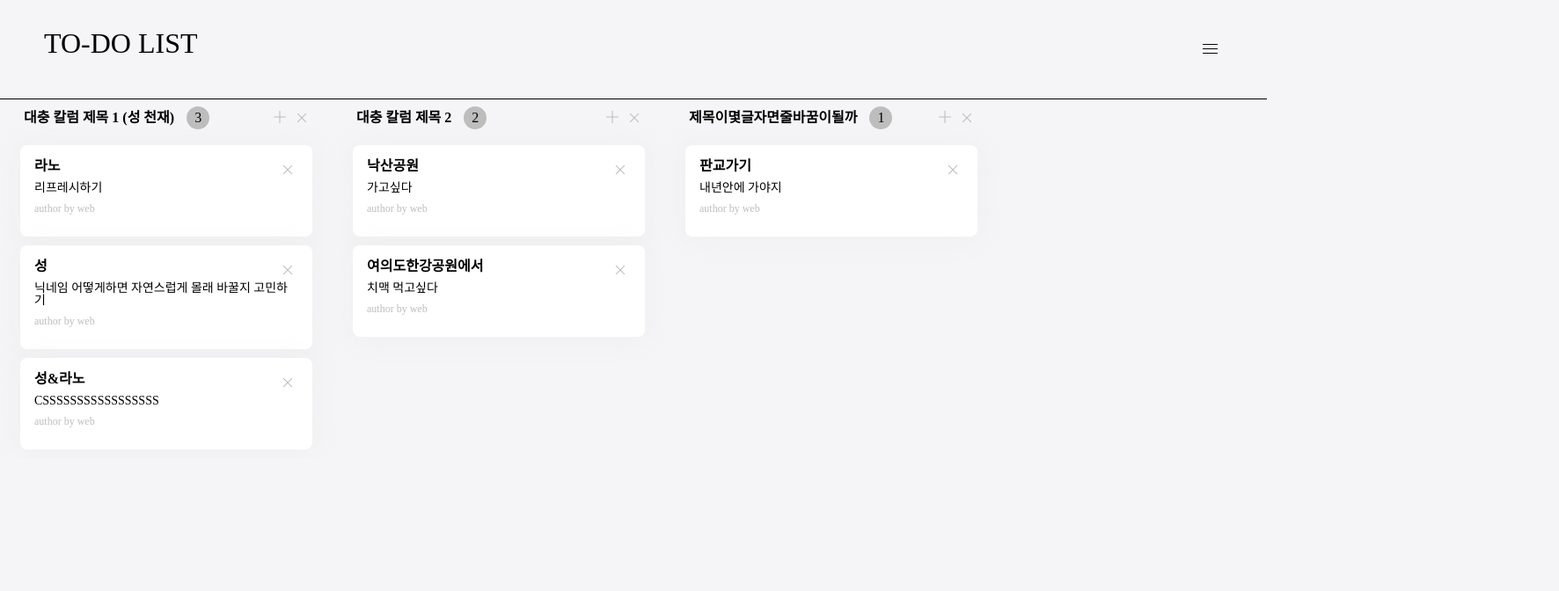
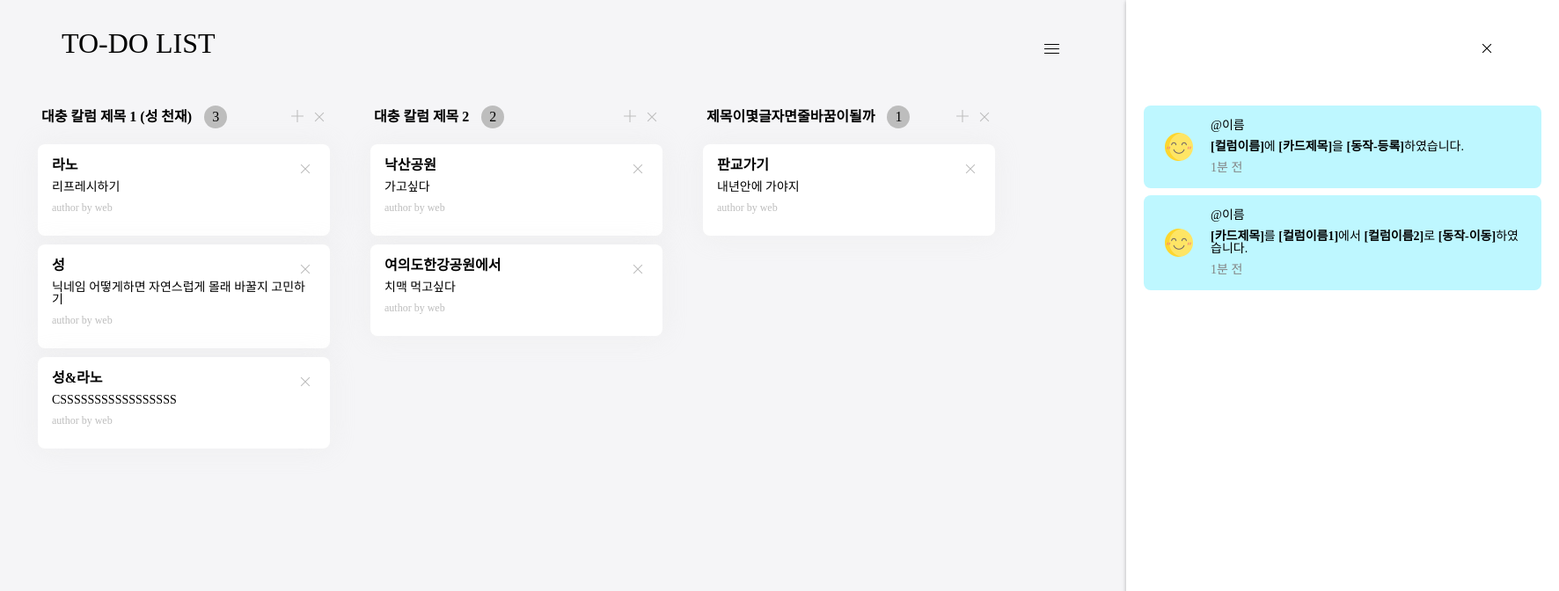
Before and after one commit to codesquad-members-2021/todo-list, a React (Create React App) app in the folder frontend/: page / in a window 1280 px wide. Shown: the top 672 px of the page at 88% size, 1772 px wide, since content can reach past the window. Built offline with nearby package versions, Linux system fonts and the light colour scheme.

Commit message:
refector: Header folder structure change and style modification - components     - Header & Activity: folder structure change     - Activity: style modification

```diff
--- a/frontend/src/App.css
+++ b/frontend/src/App.css
@@ -1,3 +1,10 @@
+body {
+    background-color: #f5f5f7;
+    overflow: hidden;
+    margin: 0 20px;
+}
+/* ============================ */
+
 .App {
     text-align: center;
 }
--- a/frontend/src/App.js
+++ b/frontend/src/App.js
@@ -1,25 +1,14 @@
-import React, { useEffect } from 'react';
-import styled from "styled-components";
+import React from 'react';
+import './App.css';
 import HeaderContainer from './containers/header/HeaderContainer';
 import MainContainer from './containers/main/MainContainer';
 
-const StyledAppWrapper = styled.div`
-    width: 1440px;
-    margin: 0 auto;
-    overflow: hidden;
-    position: relative;
-`;
-
-
 const App = () => {
-    useEffect(() => (document.body.style = 'background: #F5F5F7;'), []);
-
     return (
-        <StyledAppWrapper>
+        <>
             <HeaderContainer />
             <MainContainer />
-            {/* <Column title="Column title" list={list} /> */}
-        </StyledAppWrapper>
+        </>
     );
 };
 
--- a/frontend/src/components/header/Activity.js
+++ b/frontend/src/components/header/Activity/Activity.js
@@ -1,12 +1,12 @@
 import React from 'react';
 import styled from 'styled-components';
-import ActivityCloseButton from "./partial/ActivityCloseButton";
-import ActivityItem from "./partial/ActivityItem";
+import ActivityCloseButton from "./ActivityCloseButton";
+import ActivityItem from "./ActivityItem";
 
 const StyledActivity = styled.div`
     --background-color: #fff;
 
-    transform: ${(props) => (props.activityHide ? 'translateX(101%)' : 'translateX(0%)')};
+    transform: ${(props) => (props.activityHide ? 'translateX(100%)' : 'translateX(0%)')};
     transition: transform 0.4s;
 
     position: absolute;
@@ -14,12 +14,13 @@ const StyledActivity = styled.div`
     right: 0;
 
     width: 452px;
+    height: 100%;
     background-color: var(--background-color, #FFF);
     box-shadow: 0px 0px 4px rgba(204, 204, 204, 0.5),
         0px 2px 4px rgba(0, 0, 0, 0.25);
     backdrop-filter: blur(4px);
 
-    padding-bottom: 20px;
+    padding: 0 20px 20px;
 `;
 
 const StyledCloseWrapper = styled.div`
@@ -29,7 +30,6 @@ const StyledCloseWrapper = styled.div`
 
     height: 112px;
     padding-right: 50px;
-    border-bottom: 1px solid #13d47d; // 임시
 `;
 
 const Activity = ({ activityHide, activityDatas, onClickForLogVisible }) => {
@@ -39,10 +39,8 @@ const Activity = ({ activityHide, activityDatas, onClickForLogVisible }) => {
                 <ActivityCloseButton onClick = {onClickForLogVisible} />
             </StyledCloseWrapper>
             <div>
-                {activityDatas.length > 0 &&
-                    activityDatas.map((logData) => (
-                        <ActivityItem key={logData.id} logData={logData} />
-                    ))}
+                {/* ActivityItem -> 데이터 핸들링 필요 */}
+                <ActivityItem />
             </div>
         </StyledActivity>
     );
--- /dev/null
+++ b/frontend/src/components/header/Activity/ActivityItem.js
@@ -0,0 +1,84 @@
+import React from 'react';
+import styled from 'styled-components';
+
+const StyledActivityItemWrapper = styled.div`
+    width: 100%;
+    margin-top: 8px;
+`;
+
+const StyledActivityItem = styled.div`
+    --skyblue-color: #BEF7FF;
+    display: flex;
+    align-items: center;
+    padding: 16px 24px;
+    border-radius: 8px;
+    background-color: var(--skyblue-color);
+`;
+
+const StyledActivityItemContent = styled.div`
+    --black-color: #010101;
+    --gray-color: #828282;
+    margin-left: 20px;
+    flex-grow: 1;
+    font-family: Noto Sans KR;
+    font-size: 14px;
+
+    .author, .content {
+        margin-bottom: 10px;
+    }
+
+    .content .bold {
+        font-weight: 600;
+    }
+
+    .time {
+        color: var(--gray-color);
+    }
+`;
+
+const ActivityItem = (/*{ logData: { author, content } } */) => {
+    return (
+        <>
+        {/* 임시, 데이터 핸들링하게되면 하나만 만들어놓기 */}
+        <StyledActivityItemWrapper>
+            <StyledActivityItem>
+                <img src="/images/smile.png" alt="smile" height="100%" width="32px" />
+
+                <StyledActivityItemContent>
+                    <div className="author">@이름</div>
+                    <div className="content">
+                        <span className="bold">[컬럼이름]</span>에{" "}
+                        <span className="bold">[카드제목]</span>을{" "}
+                        <span className="bold">[동작-등록]</span>하였습니다.
+                    </div>
+                    <div className="time">
+                        1분 전
+                    </div>
+                </StyledActivityItemContent>
+            </StyledActivityItem>
+        </StyledActivityItemWrapper>
+
+        <StyledActivityItemWrapper>
+            <StyledActivityItem>
+                <img src="/images/smile.png" alt="smile" height="100%" width="32px" />
+
+                <StyledActivityItemContent>
+                    <div className="author">@이름</div>
+                    <div className="content">
+                        <span className="bold">[카드제목]</span>를{" "}
+                        <span className="bold">[컬럼이름1]</span>에서{" "}
+                        <span className="bold">[컬럼이름2]</span>로{" "}
+                        <span className="bold">[동작-이동]</span>하였습니다.
+                    </div>
+                    <div className="time">
+                        1분 전
+                    </div>
+                </StyledActivityItemContent>
+
+            </StyledActivityItem>
+        </StyledActivityItemWrapper>
+        </>
+    );
+};
+
+export default ActivityItem;
--- a/frontend/src/components/header/Header.js
+++ b/frontend/src/components/header/Header/Header.js
@@ -1,18 +1,16 @@
 import React from 'react';
 import styled from 'styled-components';
-import HeaderMenuButton from './partial/HeaderMenuButton';
+import HeaderMenuButton from './HeaderMenuButton';
 
 const StyledHeader = styled.div`
     --title-color: #010101;
 
     display: flex;
     align-items: center;
-    position: relative;
 
     padding: 0px 50px;
     height: 112px;
-
-    border-bottom: 1px solid black; // 임시
+    width: 100%;
 
     .title {
         width: 175px;
--- /dev/null
+++ b/frontend/src/components/header/HeaderTemplate.js
@@ -0,0 +1,29 @@
+import React from 'react';
+import styled from 'styled-components';
+import Header from './Header/Header';
+import Activity from './Activity/Activity';
+
+const StyledHeaderTemplate = styled.nav`
+    display: flex;
+`;
+
+const HeaderTemplate = ({
+    title,
+    onClickForLogVisible,
+    activityHide,
+    activityDatas,
+}) => (
+    <StyledHeaderTemplate>
+        <Header
+            title={title}
+            onClickForLogVisible={onClickForLogVisible}
+        />
+        <Activity
+            activityHide={activityHide}
+            activityDatas={activityDatas}
+            onClickForLogVisible={onClickForLogVisible}
+        />
+    </StyledHeaderTemplate>
+);
+
+export default HeaderTemplate;
--- a/frontend/src/components/header/partial/ActivityItem.js
+++ /dev/null
@@ -1,54 +0,0 @@
-import React from 'react';
-import styled from 'styled-components';
-
-const StyledActivityItem = styled.div`
-    width: 100%;
-    margin-top: 8px;
-
-    .item {
-        display: grid;
-        grid-template-columns: 20% 80%;
-        padding: 10px;
-        border: 1px solid #000;
-        border-radius: 5px;
-        margin: 0px 10px;
-    }
-
-    .item__content--time {
-        color: #bdbdbd;
-    }
-
-    .item__content {
-        font-size: 16px;
-
-        .item__content--log .bold {
-            font-weight: 800;
-        }
-    }
-`;
-
-const ActivityItem = ({logData: {author, content}}) => {
-    return (
-        <StyledActivityItem>
-            <div className="item">
-                <div className="item__img">
-                    이미지
-                </div>
-                <div className="item__content">
-                    <p>@{author}</p>
-                    <div className="item__content--log">{content}</div>
-                    {/*
-                    <p>@sam</p>
-                    <div className="item__content--log">
-                        <span className="bold">해야할 일</span>에{' '}
-                        <span className="bold">HTML/CSS공부하기</span> 를{' '}
-                        <span className="bold">등록</span>하였습니다.
-                    </div>
-                    <p className="item__content--time">1분 전</p> */}
-                </div>
-            </div>
-        </StyledActivityItem>
-    );
-};
-
-export default ActivityItem;
--- a/frontend/src/containers/header/HeaderContainer.js
+++ b/frontend/src/containers/header/HeaderContainer.js
@@ -1,10 +1,9 @@
-import React, { useState, useEffect } from 'react';
-import Header from '../../components/header/Header';
-import Activity from '../../components/header/Activity';
+import React, { useState } from 'react';
+import HeaderTemplate from '../../components/header/HeaderTemplate';
 
 const HeaderContainer = (/* {...props} */) => {
     const [activityHide, setActivityHide] = useState(true);
-    const [activityDatas, setActivityDatas] = useState([
+    const [activityDatas] = useState([
         {
             id: 1,
             author: 'sam',
@@ -19,21 +18,6 @@ const HeaderContainer = (/* {...props} */) => {
         },
     ]);
 
-    /*
-    useEffect(() => {
-        // 추후 데이터처리..
-        const logTemp = {
-            id,
-            author: `seong ${id}`,
-            content:
-                '해야할 일에 HTML/CSS공부하기를 등록하였습니다.',
-        };
-        console.log(id);
-        setLogDatas(logDatas.concat(logTemp));
-
-    }, [id, logDatas]);
-    */
-
     const onClickForLogVisible = ({ target }) => {
         const closestMenuBtn = target.closest('button');
         if (!closestMenuBtn) return;
@@ -41,17 +25,12 @@ const HeaderContainer = (/* {...props} */) => {
     };
 
     return (
-        <>
-            <Header
-                title={'TO-DO LIST'}
-                onClickForLogVisible={onClickForLogVisible}
-            />
-            <Activity
-                activityHide={activityHide}
-                activityDatas={activityDatas}
-                onClickForLogVisible={onClickForLogVisible}
-            />
-        </>
+        <HeaderTemplate
+            title={'TO-DO LIST'}
+            onClickForLogVisible={onClickForLogVisible}
+            activityHide={activityHide}
+            activityDatas={activityDatas}
+        />
     );
 };
 
```
Also changed, not shown: frontend/src/containers/main/MainContainer.js (+1 -17 lines), frontend/public/images/smile.png (added), frontend/src/components/header/Activity/ActivityCloseButton.js (renamed from frontend/src/components/header/partial/ActivityCloseButton.js), frontend/src/components/header/Header/HeaderMenuButton.js (renamed from frontend/src/components/header/partial/HeaderMenuButton.js). Lines whose indentation alone changed are shown as unchanged.
